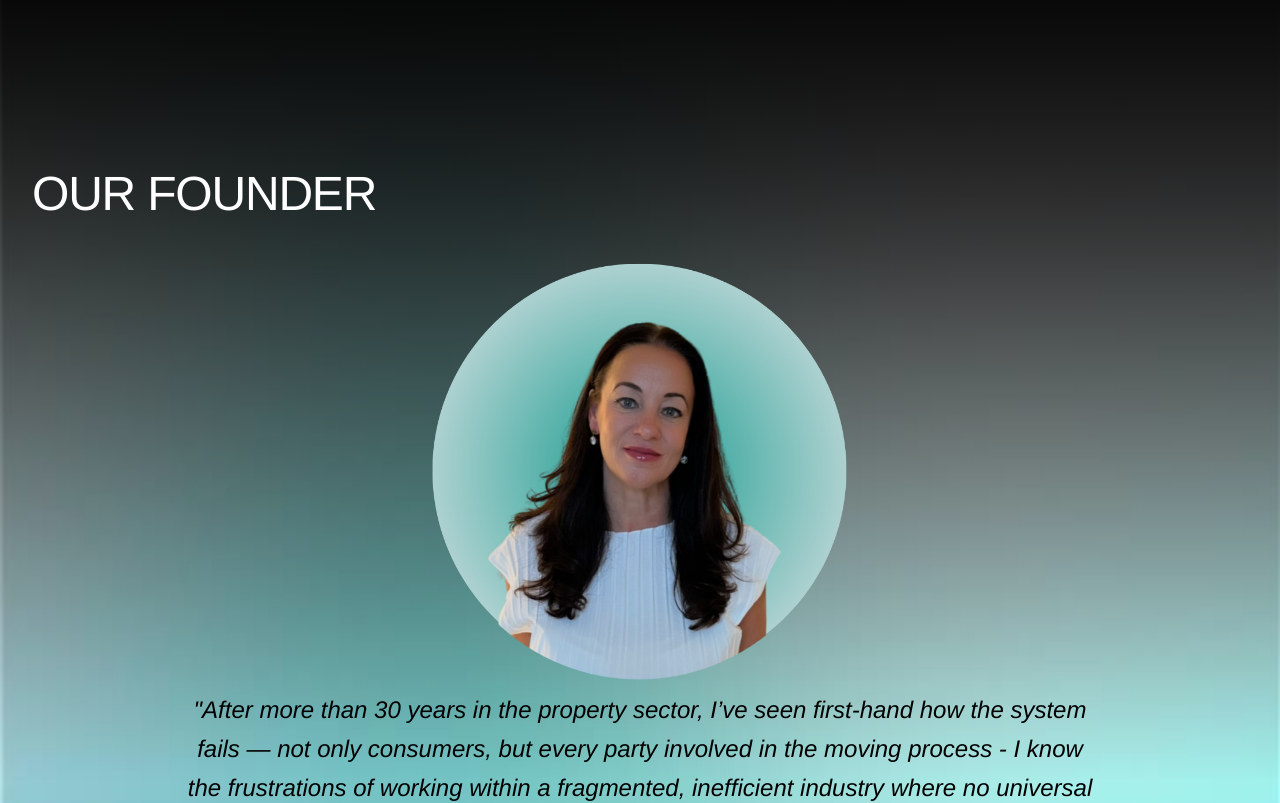
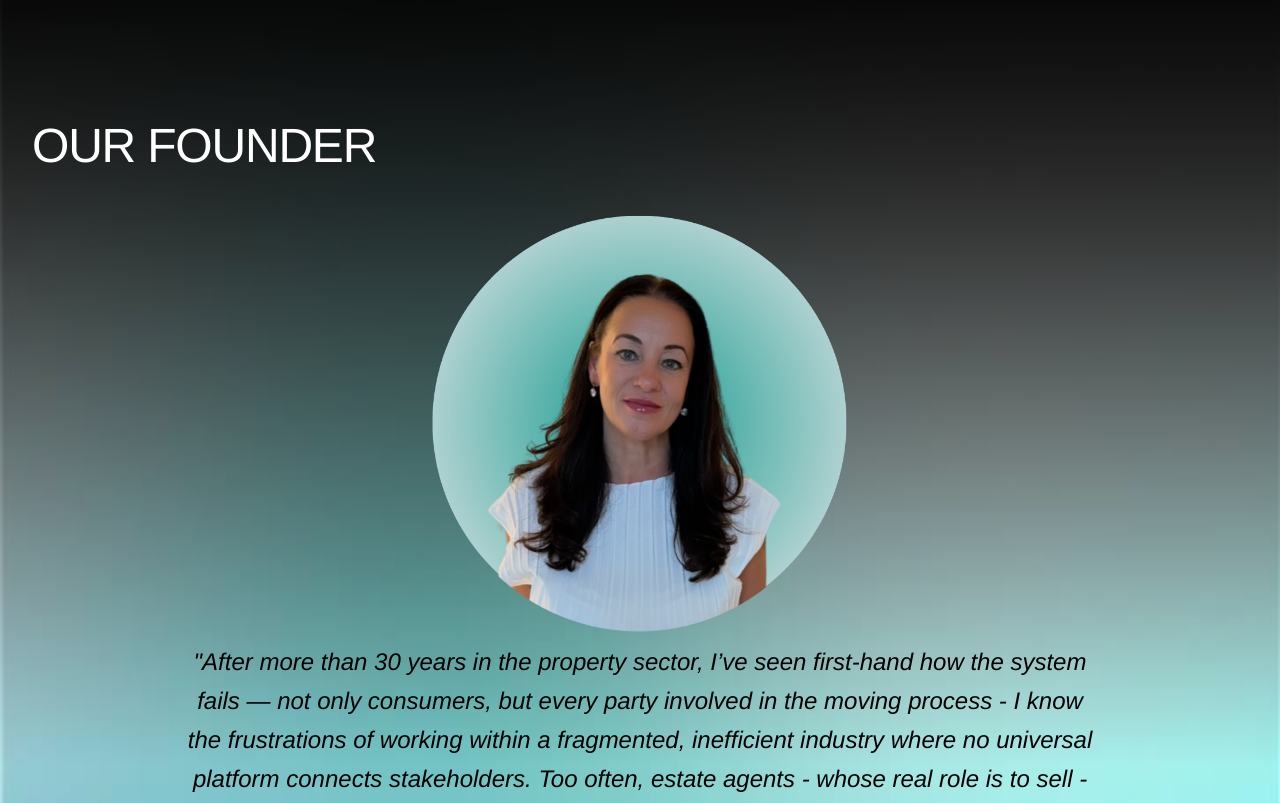
Before and after one commit to DevMysticCode/openproperty_new_website, a React (Vite) app: page /about in a window 1280 px wide. Shown: the part 1160-1963 px from the top of the page. Built offline with nearby package versions, Linux system fonts and the light colour scheme.

Commit message:
Home page and about us page padding adjusted as per Alex

```diff
--- a/src/components/AboutUs.tsx
+++ b/src/components/AboutUs.tsx
@@ -232,7 +232,7 @@ export default function AboutUs() {
         <section
           ref={founderRef}
           data-theme="Light"
-          className="relative bg-neutral-100 pt-24 pb-32 last:mb-32 last:pb-0 md:pb-52 last:md:mb-52 "
+          className="relative bg-neutral-100 pt-48 pb-32 last:mb-32 last:pb-0 md:pb-52 last:md:mb-52 "
         >
           <img
             alt="Background glows"
@@ -252,7 +252,7 @@ export default function AboutUs() {
           />
           <div className="relative overflow-hidden mx-auto px-6 sm:px-8 z-20">
             {/* Overlay Text */}
-            <div className="relative z-20 flex h-full items-end max-w-7xl justify-start mx-auto mt-10 lg:mt-36">
+            <div className="relative z-20 flex h-full items-end max-w-7xl justify-start mx-auto">
               <h1 className="text-3xl sm:text-4xl lg:text-5xl font-light mb-8 tracking-tight leading-tight bg-gradient-to-r from-[#ffffff] via-[#ffffff to-[#ffffff] bg-clip-text text-transparent text-heading">
                 OUR FOUNDER
               </h1>
@@ -395,7 +395,7 @@ export default function AboutUs() {
         {/* OUR Why section */}
         <section
           ref={whyRef}
-          className="relative py-32 bg-gradient-to-b from-[#28B0A9] via-[#28B0A9] to-[#28B0A9] overflow-hidden mx-auto px-6 sm:px-8 pb-32 last:mb-32 last:pb-0 md:pb-52 last:md:mb-52"
+          className="relative py-24 pt-48 bg-gradient-to-b from-[#28B0A9] via-[#28B0A9] to-[#28B0A9] overflow-hidden mx-auto px-6 sm:px-8 pb-32 last:mb-32 last:pb-0 md:pb-52 last:md:mb-52"
         >
           <motion.div className="absolute inset-0 opacity-10" style={{ y }}>
             <div
@@ -760,7 +760,7 @@ export default function AboutUs() {
         {/* UMU Latest Section */}
         <section
           ref={latestRef}
-          className="relative py-32 bg-white overflow-hidden light-bg-section pb-32 last:mb-32 last:pb-0 md:pb-52 last:md:mb-52"
+          className="relative py-24 pt-48 bg-white overflow-hidden light-bg-section pb-32 last:mb-32 last:pb-0 md:pb-52 last:md:mb-52"
         >
           {/* Animated Background Stars */}
           <div className="absolute inset-0 overflow-hidden">
```
